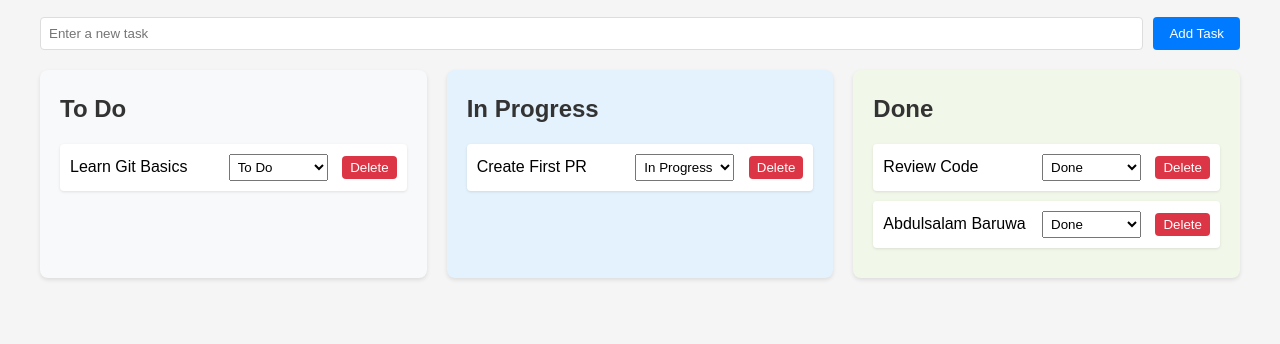
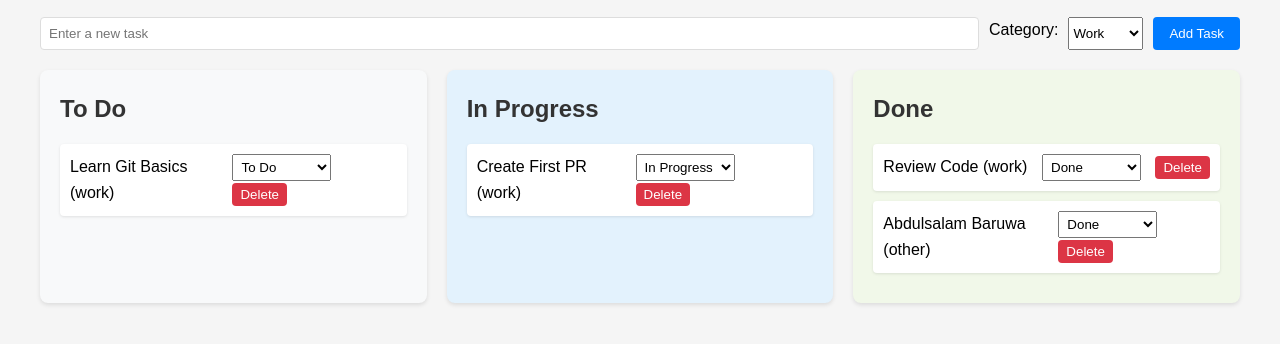
Before and after one commit to dmystical-coder/task-board-git-practice-project, a plain HTML site: page index.html in a window 1280 px wide. Shown: the part 74-418 px from the top of the page. Drawn offline with Linux system fonts and the light colour scheme.

Commit message:
Add task categories

```diff
--- a/index.html
+++ b/index.html
@@ -116,6 +116,13 @@
 
         <div class="add-task">
             <input type="text" id="taskInput" placeholder="Enter a new task">
+<!-- Add a category selection input -->
+            <label for="categoryInput">Category:</label>
+            <select id="categoryInput">
+                <option value="work">Work</option>
+                <option value="personal">Personal</option>
+                <option value="other">Other</option>
+            </select>
             <button id="addButton">Add Task</button>
         </div>
 
@@ -140,17 +147,17 @@
     <script>
         document.addEventListener('DOMContentLoaded', function() {
             let tasks = [
-                { id: 1, title: 'Learn Git Basics', status: 'todo' },
-                { id: 2, title: 'Create First PR', status: 'in-progress' },
-                { id: 3, title: 'Review Code', status: 'done' },
-                { id: 4, title: 'Abdulsalam Baruwa', status: 'done' }
+                { id: 1, title: 'Learn Git Basics', status: 'todo', category: 'work' },
+                { id: 2, title: 'Create First PR', status: 'in-progress', category: 'work' },
+                { id: 3, title: 'Review Code', status: 'done', category: 'work' },
+                { id: 4, title: 'Abdulsalam Baruwa', status: 'done', category: 'other' }
             ];
 
             function createTaskElement(task) {
                 const taskDiv = document.createElement('div');
                 taskDiv.className = 'task';
                 taskDiv.innerHTML = `
-                    <span>${task.title}</span>
+                    <span>${task.title} (${task.category})</span>
                     <div>
                         <select onchange="moveTask(${task.id}, this.value)">
                             <option value="todo" ${task.status === 'todo' ? 'selected' : ''}>To Do</option>
@@ -191,7 +198,10 @@
             // Add task event listener
             document.getElementById('addButton').addEventListener('click', function() {
                 const input = document.getElementById('taskInput');
+                const categoryInput = document.getElementById('categoryInput');
                 const title = input.value.trim();
+                const category = categoryInput.value;
+
 
                 if (title) {
                     const newTask = {
```
